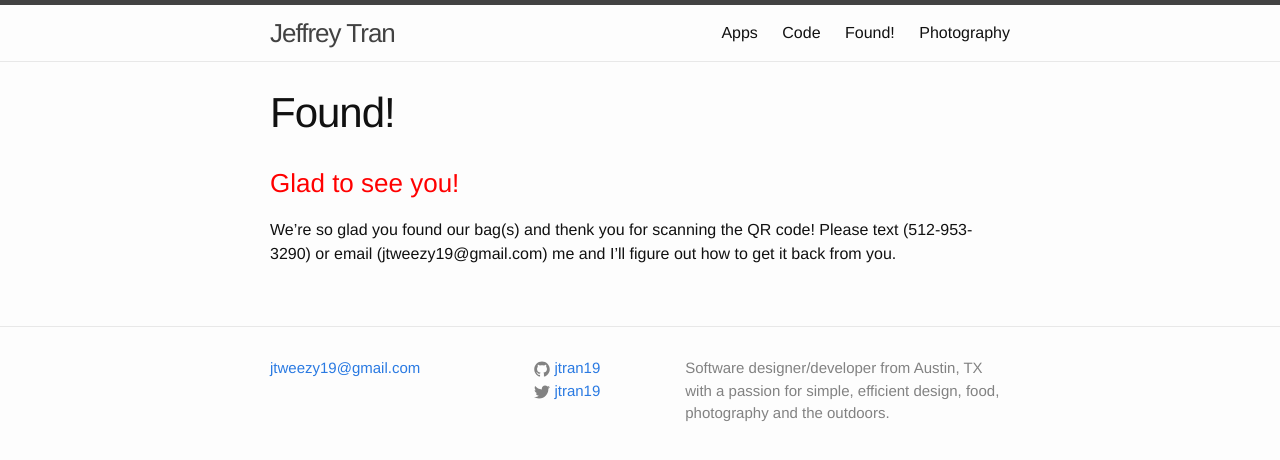
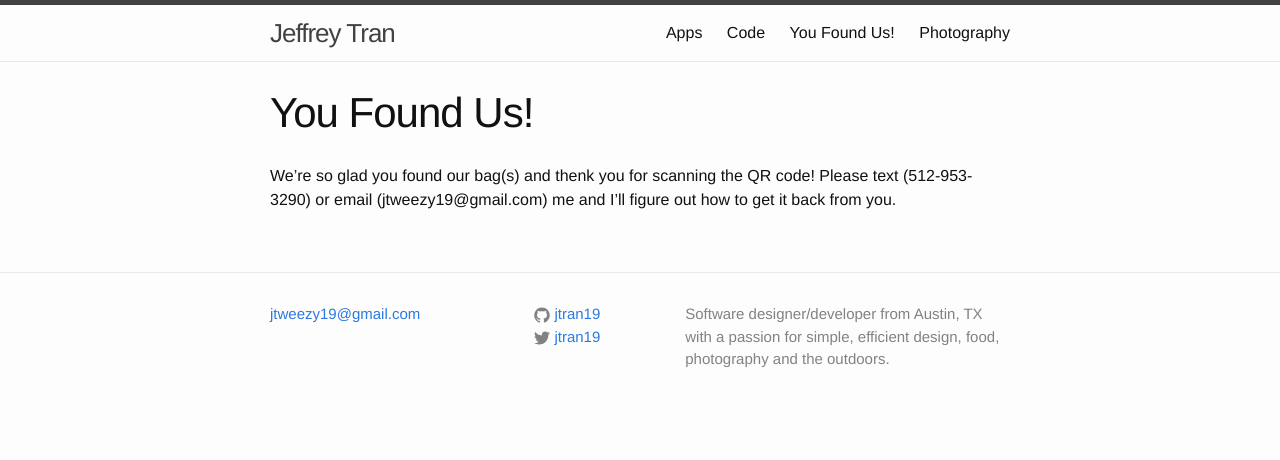
Before and after one commit to jtran19/jtran19.github.io, a Jekyll site: the page built from found.md, in a window 1280 px wide. Shown: the top 460 px of the page. Built offline with Jekyll 4.4.1, drawn with Linux system fonts in a browser that asks for light colours.

Commit message:
Update found.md

```diff
--- a/found.md
+++ b/found.md
@@ -1,9 +1,8 @@
 ---
 layout: page
-title: Found!
+title: You Found Us!
 permalink: /found/
 published: true
 ---
 
-### Glad to see you!
 We're so glad you found our bag(s) and thenk you for scanning the QR code!  Please text (512-953-3290) or email (jtweezy19@gmail.com) me and I'll figure out how to get it back from you.
```
